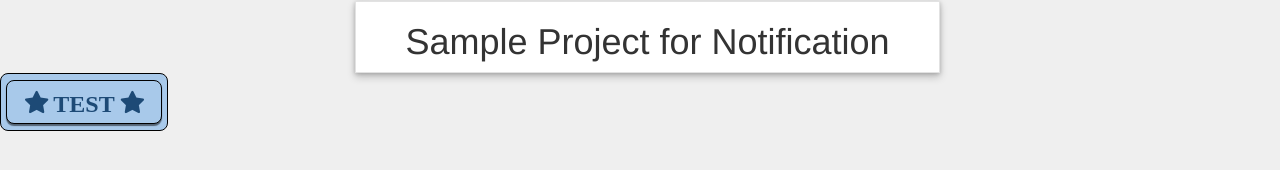
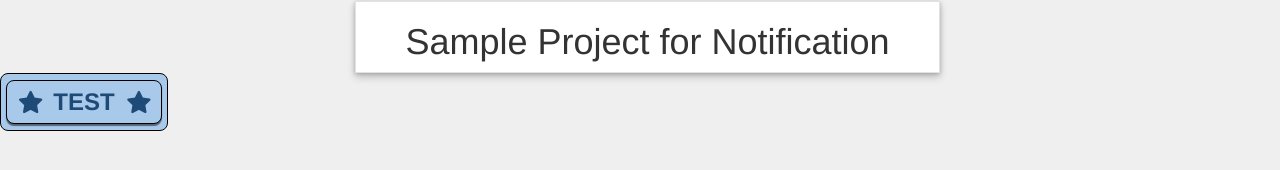
Before and after one commit to karthilxg/notify, an Angular app in the folder notify/: page /style in a window 1280 px wide. Shown: the part 168-338 px from the top of the page. Built offline with nearby package versions, Linux system fonts and the light colour scheme; a small style sheet from the web is missing.

Commit message:
updating the button

```diff
--- a/notify/src/app/style/style.component.html
+++ b/notify/src/app/style/style.component.html
@@ -2,6 +2,6 @@
 
 
 
-<a class="ugly_button" href="#">
+<a class="testButton" href="#">
   Test
 </a>
--- a/notify/src/app/style/style.component.scss
+++ b/notify/src/app/style/style.component.scss
@@ -1,8 +1,6 @@
-
-
 $base: #a8c9ea;
 
-a.ugly_button {
+a.testButton {
   position: relative;
   display: inline-block;
   width: 168px;
@@ -17,11 +15,13 @@ a.ugly_button {
   color: darken($base, 50%);
 
   &:before {
-    content: "\f005  test \f005";
+    content: "\f005\f005";
     font-family: FontAwesome;
     font-style: normal;
     text-align: center;
     position: absolute;
+    letter-spacing: 86px;
+    padding: 0 12px;
     top: 50%;
     left: 50%;
     transform: translate(-50%, -50%);
@@ -39,4 +39,15 @@ a.ugly_button {
     color: darken($base, 50%);
     box-shadow: 0 2px 1px 0px rgba(0, 0, 0, 0.5);
   }
+
+  &:after {
+    content: "test";
+    position: absolute;
+    top: 50%;
+    left: 50%;
+    transform: translate(-50%, -50%);
+    font-family: Helvetica, san-serif;
+    font-weight: bold;
+    font-size: 24px;
+  }
 }
```
